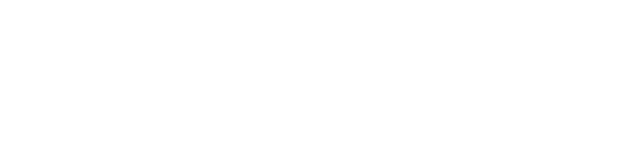
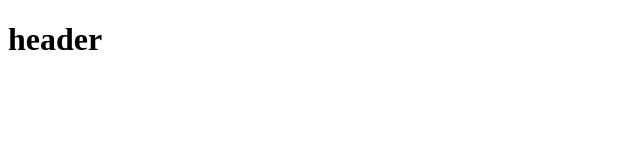
Before and after one commit to WebTechPlus/Education, a plain HTML site: page index.html in a window 1280 px wide. Shown: the whole page, without its empty margins (0-640 px from the left). Drawn offline with Linux system fonts and the light colour scheme.

Commit message:
adding Header portion
Adding Header Portion

```diff
--- a/index.html
+++ b/index.html
@@ -5,5 +5,10 @@
 </head>
 <body>
 
+<div id="header">
+	<h1>header</h1>
+
+</div>
+
 </body>
 </html>
```
